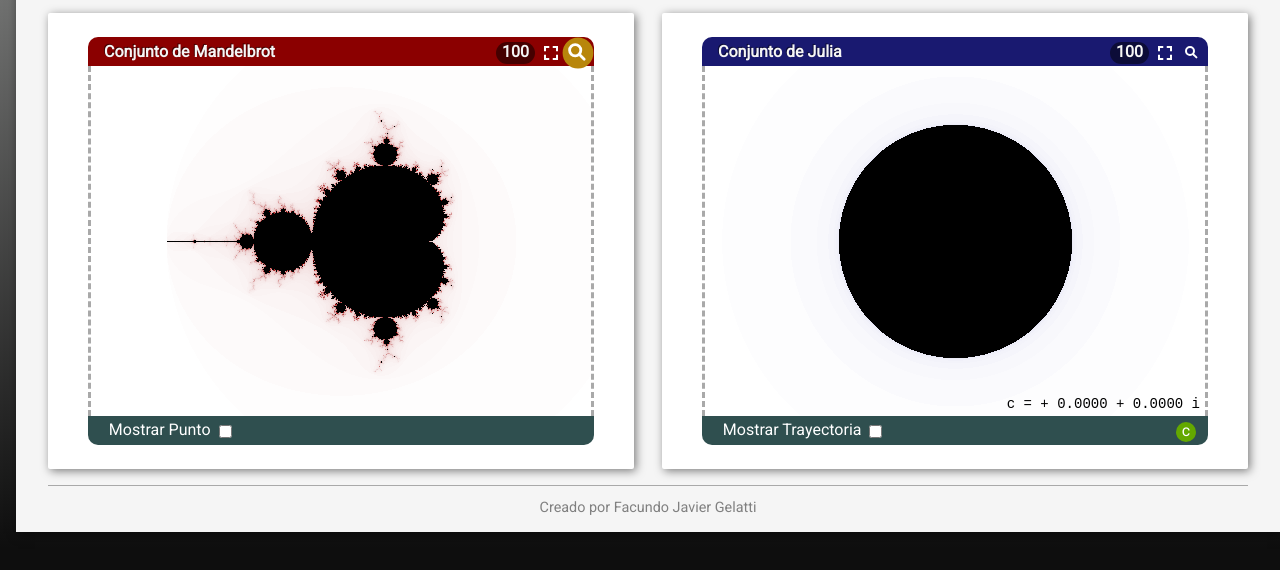
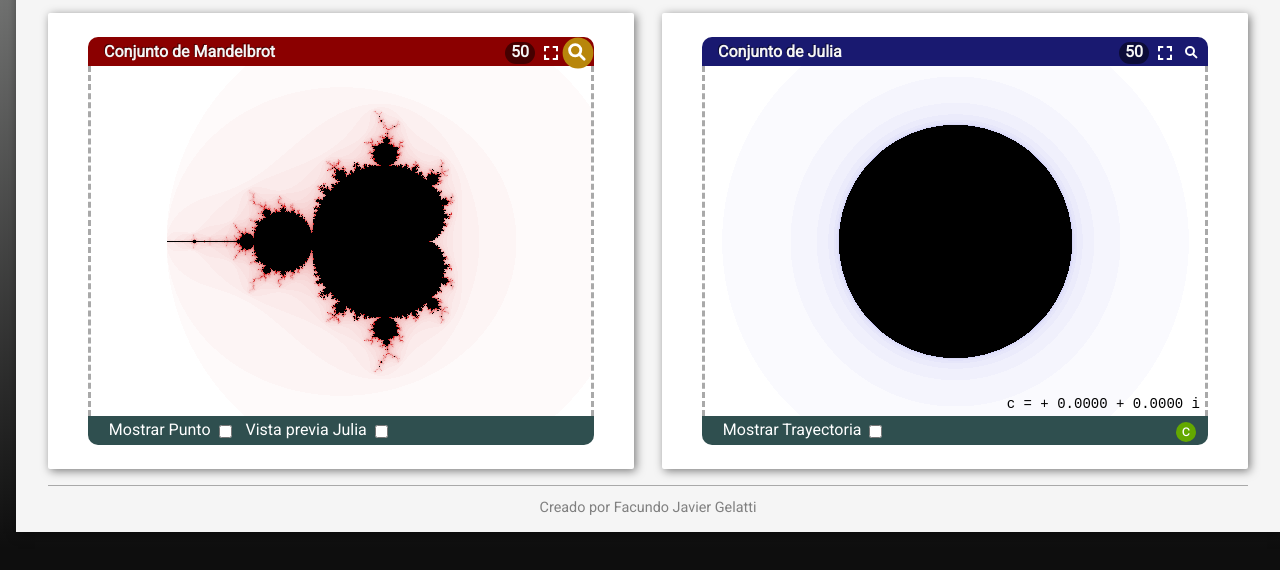
Before and after one commit to JavierGelatti/graficador-fractales-complejos, a plain HTML site: page index.html in a window 1280 px wide. Both pictures are taken after a click on the element 578 px from the left and 126 px from the top of the page. Shown: the part 74-644 px from the top of the page. Drawn offline with Linux system fonts and the light colour scheme.

Commit message:
Agregar opción para mostrar una vista previa del conjunto de Julia

```diff
--- a/css/estilos.css
+++ b/css/estilos.css
@@ -158,6 +158,9 @@ section > div {
 section > div > input {
     vertical-align: middle;
 }
+section > div > input[type="checkbox"] {
+    margin-right: 10px;
+}
 .complejo {
     border-radius: 11px;
     position: absolute;
--- a/index.html
+++ b/index.html
@@ -14,6 +14,8 @@
         <div>
             <label for="mostrarPunto">Mostrar Punto</label>
             <input type="checkbox" id="mostrarPunto"/>
+            <label for="mostrarVistaJulia">Vista previa Julia</label>
+            <input type="checkbox" id="mostrarVistaJulia"/>
         </div>
     </section>
     <section class="julia">
--- a/js/aplicacion/ControladorGraficador.js
+++ b/js/aplicacion/ControladorGraficador.js
@@ -3,7 +3,8 @@ var aplicacion = (function(aplicacion) {
     var canvasMandelbrot,
         planoMandelbrot,
         canvasJulia,
-        planoJulia;
+        planoJulia,
+        planoVistaPJulia;
 
     var ancho,
         alto;
@@ -17,7 +18,10 @@ var aplicacion = (function(aplicacion) {
         nroIteracionesJulia,
         f;
 
+    var iteracionesVPJulia = 40;
+
     var puntoVisible = false;
+    var vistaPreviaJuliaVisible = false;
 
     aplicacion.ControladorGraficador = function(cnvsMandel, colorMandel, cnvsJulia, colorJulia, nroIter, fn, _txtRe, _txtIm) {
         canvasMandelbrot = cnvsMandel;
@@ -34,6 +38,7 @@ var aplicacion = (function(aplicacion) {
 
         planoMandelbrot = new graficador.PlanoComplejo(ancho, alto, colorMandel);
         planoJulia      = new graficador.PlanoComplejo(ancho, alto, colorJulia);
+        planoVistaPJulia= new graficador.PlanoComplejo(130, 100, colorJulia);
     };
 
     Object.defineProperties(aplicacion.ControladorGraficador.prototype, {
@@ -94,6 +99,11 @@ var aplicacion = (function(aplicacion) {
             value : function(p) {
                 var c = this._getComplejoMandelbrot(p);
                 this.redibujarMandelbrot();
+                if (vistaPreviaJuliaVisible) {
+                    var conjuntoJulia = new dominio.ConjuntoJulia(f, iteracionesVPJulia, c);
+                    planoVistaPJulia.graficar(conjuntoJulia);
+                    canvasMandelbrot.dibujar(planoVistaPJulia.canvas);
+                }
                 canvasMandelbrot.mostrarUbicacion(c);
             }
         },
@@ -167,6 +177,16 @@ var aplicacion = (function(aplicacion) {
                 planoJulia.graficar(conjuntoJulia);
                 this.redibujarJulia();
             }
+        },
+        mostrarVistaPreviaJulia : {
+            value : function() {
+                vistaPreviaJuliaVisible = true;
+            }
+        },
+        ocultarVistaPreviaJulia : {
+            value : function() {
+                vistaPreviaJuliaVisible = false;
+            }
         }
     });
 
--- a/js/graficador.js
+++ b/js/graficador.js
@@ -6,6 +6,7 @@ var coloreadorRojo  = new coloreadores.ColoreadorRojo();
 
 var checkMostrarPunto       = document.getElementById("mostrarPunto");
 var checkMostrarTrayectoria = document.getElementById("mostrarTrayectoria");
+var checkMostrarVistaPJulia = document.getElementById("mostrarVistaJulia");
 
 var btnZoomMandel   = document.querySelector("#wrapper > section.mandelbrot > h2 > span.zoom");
 var btnResetMandel  = document.querySelector("#wrapper > section.mandelbrot > h2 > span.reiniciar");
@@ -20,7 +21,7 @@ var frmC  = document.getElementById("cManual");
 var btnC  = document.querySelector(".complejo > span");
 var panelC= document.querySelector(".complejo");
 
-var nroIteraciones = 100;
+var nroIteraciones = 50;
 txtNroIterMandel.innerHTML = nroIteraciones;
 txtNroIterJulia.innerHTML  = nroIteraciones;
 
@@ -82,6 +83,15 @@ var cambiarEstadoMostrarTrayectoria = function(evt) {
 };
 checkMostrarTrayectoria.addEventListener("change", cambiarEstadoMostrarTrayectoria);
 
+var cambiarEstadoMostrarVistaPreviaJulia = function(evt) {
+    if (evt.target.checked) {
+        controlador.mostrarVistaPreviaJulia();
+    } else {
+        controlador.ocultarVistaPreviaJulia();
+    }
+};
+checkMostrarVistaPJulia.addEventListener("change", cambiarEstadoMostrarVistaPreviaJulia);
+
 var seleccionarCManual = function(evt) {
     evt.preventDefault();
     if (!txtRe.checkValidity() || !txtIm.checkValidity()) {
@@ -94,12 +104,12 @@ var seleccionarCManual = function(evt) {
     controlador.seleccionarC(new dominio.NumeroComplejo(re, im));
     return false;
 };
-frmC.addEventListener("submit", seleccionarCManual, true);
+frmC.addEventListener("submit", seleccionarCManual);
 
 var cambiarVisibilidadPanelIngresoC = function() {
     panelC.classList.toggle("activado");
 };
-btnC.addEventListener("click", cambiarVisibilidadPanelIngresoC, true);
+btnC.addEventListener("click", cambiarVisibilidadPanelIngresoC);
 
 var comando = function(fn, args) {
     return function() {
@@ -107,16 +117,16 @@ var comando = function(fn, args) {
     };
 };
 var activarZoom = function(canvas, btnZoom, fnAntes, fnZoom) {
-    canvas.removeEventListener("click", fnAntes, true);
-    canvas.addEventListener("click", fnZoom, true);
+    canvas.removeEventListener("click", fnAntes);
+    canvas.addEventListener("click", fnZoom);
     canvas.classList.add("zoomActivado");
 
     btnZoom.onclick = comando(desactivarZoom, arguments);
     btnZoom.classList.add("activado");
 };
 var desactivarZoom = function(canvas, btnZoom, fnAntes, fnZoom) {
-    canvas.addEventListener("click", fnAntes, true);
-    canvas.removeEventListener("click", fnZoom, true);
+    canvas.addEventListener("click", fnAntes);
+    canvas.removeEventListener("click", fnZoom);
     canvas.classList.remove("zoomActivado");
 
     btnZoom.onclick = comando(activarZoom, arguments);
@@ -134,7 +144,7 @@ btnZoomMandel.onclick = activarZoomMandel;
 var reiniciarZoomMandel = function() {
     controlador.reiniciarZoomMandelbrot();
 };
-btnResetMandel.addEventListener("click", reiniciarZoomMandel, true);
+btnResetMandel.addEventListener("click", reiniciarZoomMandel);
 
 var zoomJulia = function(evt) {
     controlador.zoomJulia(obtenerPunto(evt));
@@ -147,7 +157,7 @@ btnZoomJulia.onclick = activarZoomJulia;
 var reiniciarZoomJulia = function() {
     controlador.reiniciarZoomJulia();
 };
-btnResetJulia.addEventListener("click", reiniciarZoomJulia, true);
+btnResetJulia.addEventListener("click", reiniciarZoomJulia);
 
 var cambiarNroIteraciones = function(txt, fn) {
     var nroIter = prompt("Ingrese el número de iteraciones", txt.innerHTML);
@@ -167,9 +177,9 @@ var cambiarNroIteraciones = function(txt, fn) {
 var cambiarIteracionesMandel = function() {
     cambiarNroIteraciones(txtNroIterMandel, controlador.definirIteracionesMandelbrot);
 };
-txtNroIterMandel.addEventListener("click", cambiarIteracionesMandel, true);
+txtNroIterMandel.addEventListener("click", cambiarIteracionesMandel);
 
 var cambiarIteracionesJulia = function() {
     cambiarNroIteraciones(txtNroIterJulia, controlador.definirIteracionesJulia);
 };
-txtNroIterJulia.addEventListener("click", cambiarIteracionesJulia, true);
+txtNroIterJulia.addEventListener("click", cambiarIteracionesJulia);
--- a/js/utilidades/Canvas.js
+++ b/js/utilidades/Canvas.js
@@ -52,12 +52,12 @@ var utilidades = (function(utilidades) {
         },
         addEventListener : {
             value : function(evento, manejador) {
-                this.canvas.addEventListener(evento, manejador, true);
+                this.canvas.addEventListener(evento, manejador);
             }
         },
         removeEventListener : {
             value : function(evento, manejador) {
-                this.canvas.removeEventListener(evento, manejador, true);
+                this.canvas.removeEventListener(evento, manejador);
             }
         }
     });
```
